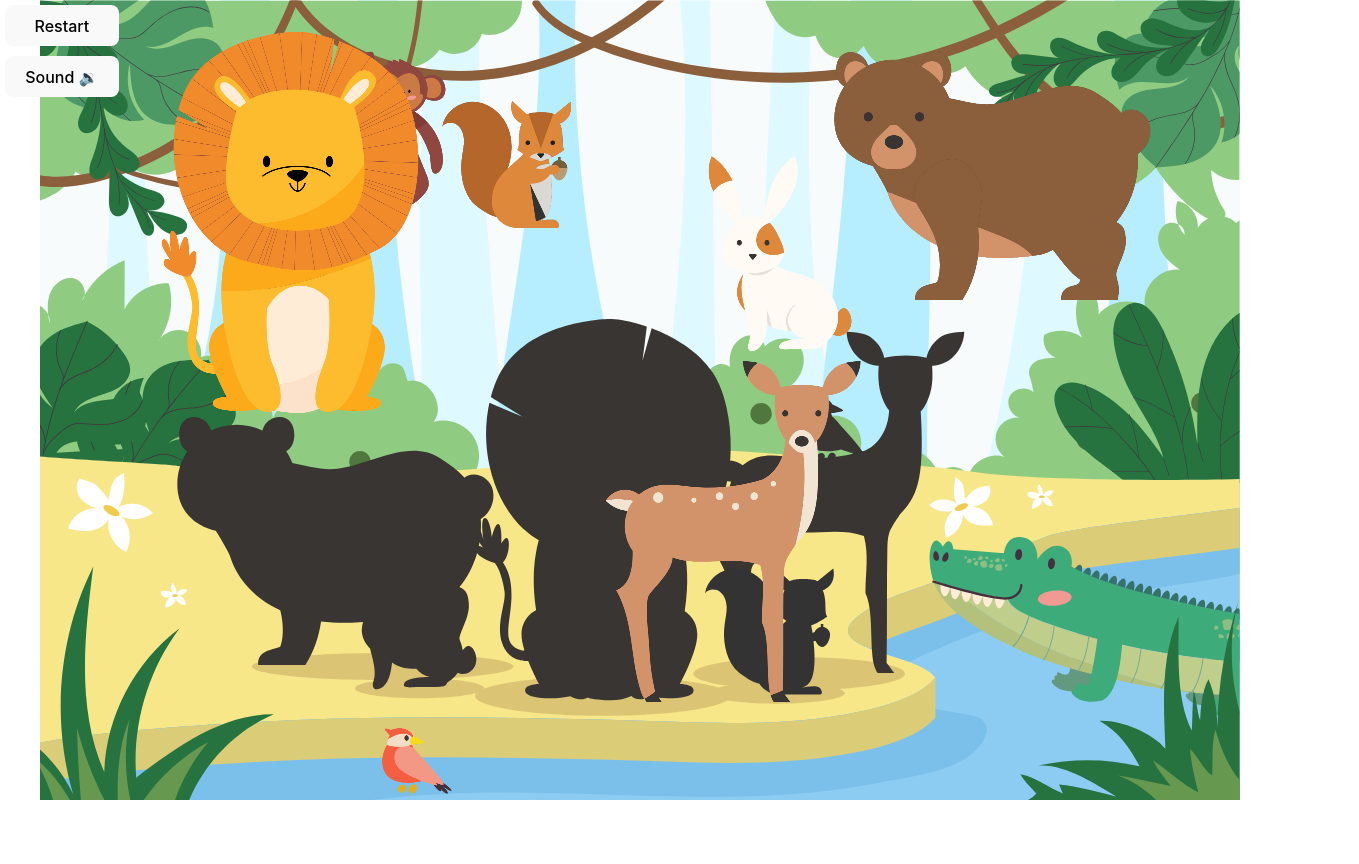
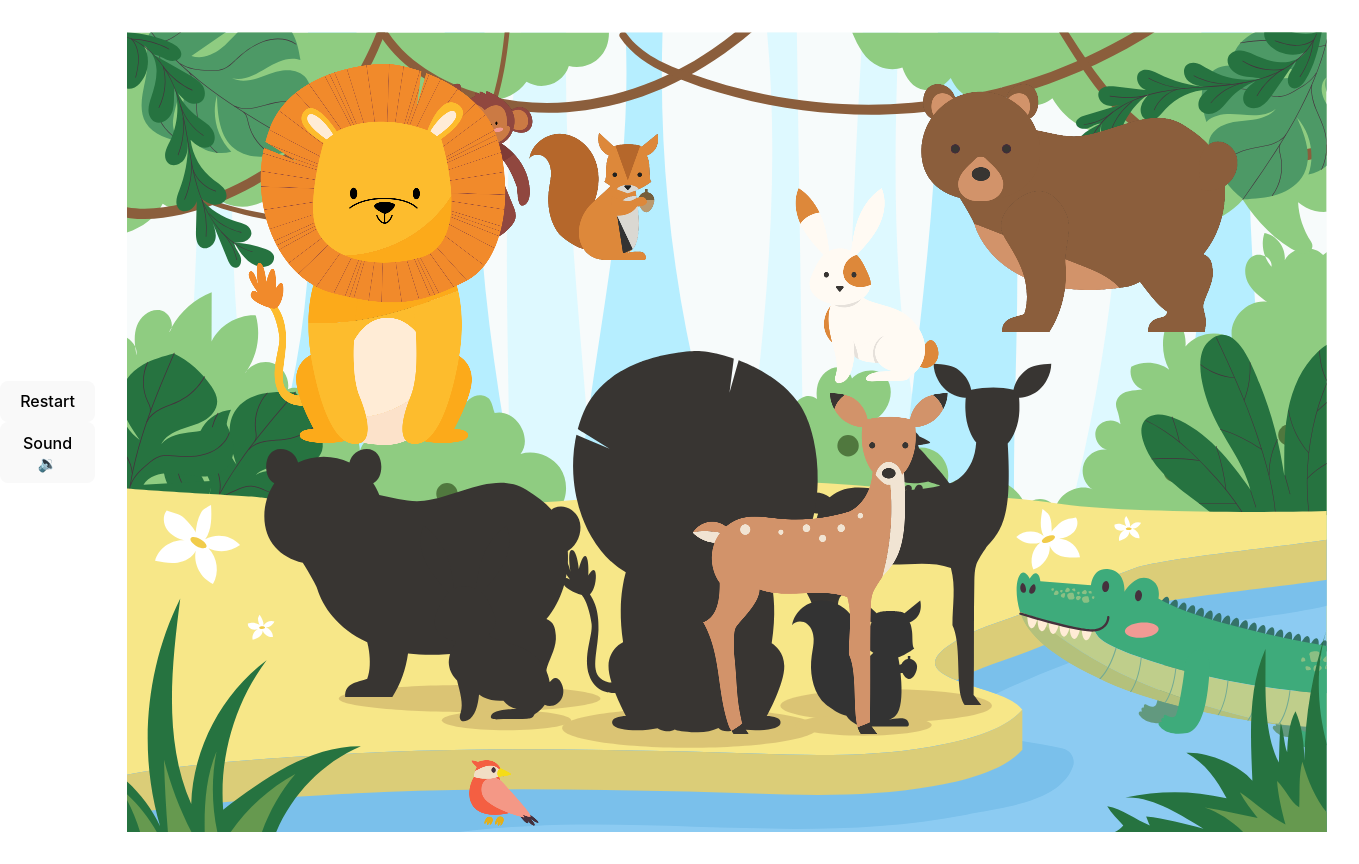
Before and after one commit to DKMFzF/puzzle-animal-game-CA, a website built with Vite: page index.html in a window 1280 px wide. Shown: the whole page, 1359 px wide, since content can reach past the window. Before the commit the page ends 800 px from the top, so only its background shows below. Built offline with nearby package versions, Linux system fonts and the light colour scheme; files whose address does not match are found by name.

Commit message:
update README

```diff
--- a/index.html
+++ b/index.html
@@ -7,10 +7,10 @@
     <title>Puzzle Animal Game!</title>
   </head>
   <body>
-    <div id="menu">
+    <aside id="menu">
       <button id='restart'>Restart</button>
       <button id='mute'>Sound 🔉</button>
-    </div>
+    </aside>
     <div id="app"></div>
     <script type="module" src="/src/main.ts"></script>
   </body>
--- a/src/style.css
+++ b/src/style.css
@@ -11,7 +11,6 @@
   text-rendering: optimizeLegibility;
   -webkit-font-smoothing: antialiased;
   -moz-osx-font-smoothing: grayscale;
-  -webkit-text-size-adjust: 100%;
 }
 
 a {
@@ -22,9 +21,6 @@ a {
 a:hover {
   color: #535bf2;
 }
-* {
-  box-sizing: border-box;
-}
 
 body {
   margin: 0;
@@ -32,12 +28,17 @@ body {
   place-items: center;
   min-width: 320px;
   min-height: 100vh;
-  overflow: hidden;
+}
+
+h1 {
+  font-size: 3.2em;
+  line-height: 1.1;
 }
 
 #app {
+  max-width: 1280px;
   margin: 0 auto;
-  padding: 0;
+  padding: 2rem;
   text-align: center;
 }
 
@@ -61,15 +62,12 @@ body {
 .read-the-docs {
   color: #888;
 }
+
 #menu {
-  position: absolute;
-  top: 5px;
-  left: 5px;
   display: flex;
   flex-direction: column;
-  z-index: 10;
-  gap: 10px;
 }
+
 button {
   border-radius: 8px;
   border: 1px solid transparent;
```
Also changed, not shown: README.md, docs/app_screen.png (added), docs/uml.png (added).
